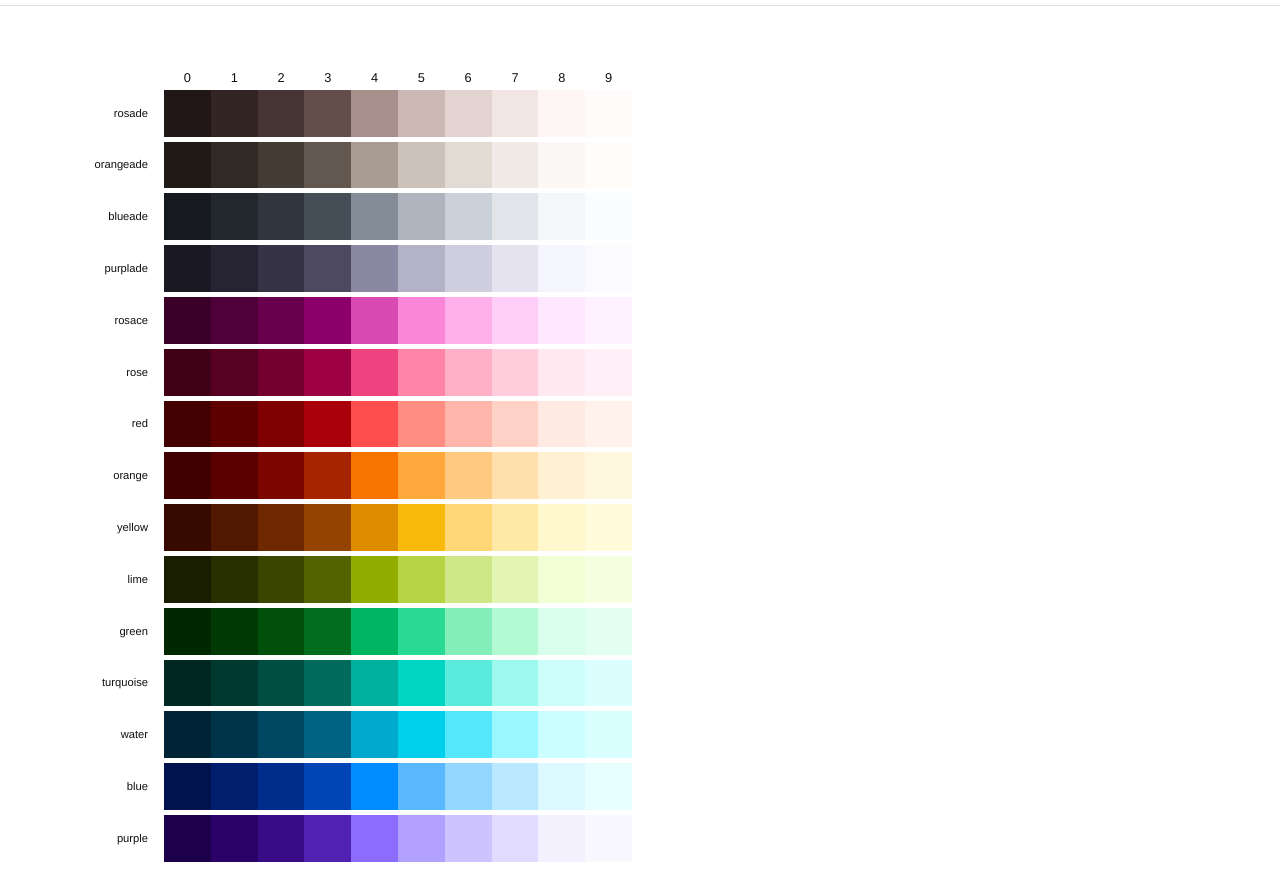
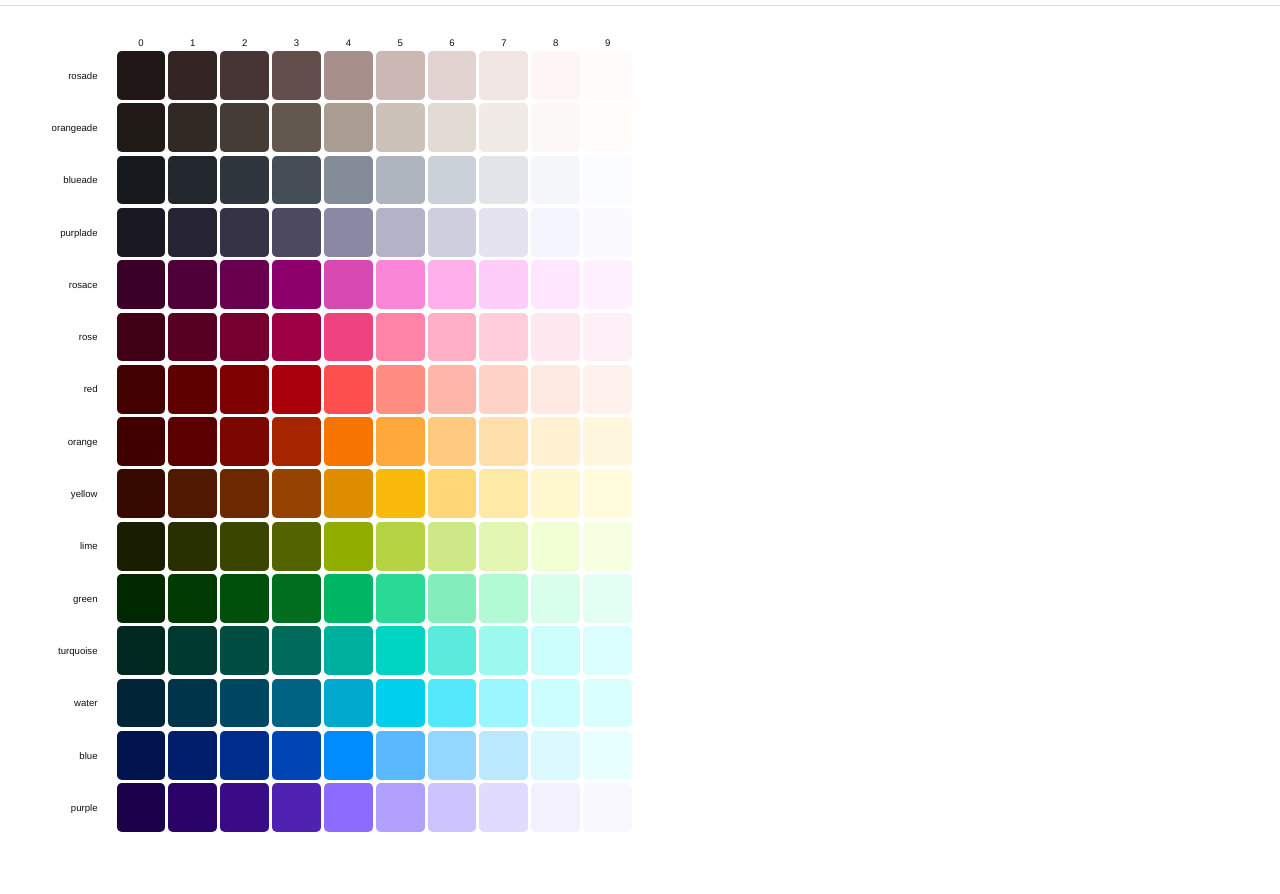
Before and after one commit to cisoun/Palette, a plain HTML site: page index.html in a window 1280 px wide. Shown: the part 51-945 px from the top of the page. After the commit the page ends 883 px from the top, so only its background shows below. Drawn offline with Linux system fonts and the light colour scheme; a web font is replaced by a local one.

Commit message:
Convert palette to a grid

```diff
--- a/app.js
+++ b/app.js
@@ -79,34 +79,32 @@ const App = {
 		this.palette = Palette.create(COLORS, LEVELS);
 
 		App.ui.palette.replaceChildren();
-		const row = document.createElement('div');
-		const column = document.createElement('div');
-		row.appendChild(column);
+
+		App.ui.palette.appendChild(document.createElement('div'));
+
 		for (let i = 0; i < LEVELS.length; i++) {
-			const column = document.createElement('div');
-			column.innerHTML = i;
-			row.appendChild(column);
+			const level = document.createElement('div');
+			level.innerHTML = i;
+			level.classList.add('level');
+			App.ui.palette.appendChild(level);
 		}
-		App.ui.palette.appendChild(row);
 
 		for (const color in this.palette) {
 			const levels = this.palette[color];
 
-			const row = document.createElement('div');
-
 			const title = document.createElement('div');
 			title.innerHTML = color;
-			row.appendChild(title);
+			title.classList.add('name');
+			App.ui.palette.appendChild(title);
 
 			for (const [i, value] of levels.entries()) {
 				App.setCSSColor(`${color}-${i}`, value);
-				const column = document.createElement('div');
-				column.classList.add('color');
-				column.onclick = () => this.copyColor(value);
-				column.style.backgroundColor = `var(--${color}-${i})`;
-				row.appendChild(column);
+				const cell = document.createElement('div');
+				cell.classList.add('color');
+				cell.onclick = () => this.copyColor(value);
+				cell.style.backgroundColor = `var(--${color}-${i})`;
+				App.ui.palette.appendChild(cell);
 			}
-			App.ui.palette.appendChild(row);
 		}
 	},
 };
--- a/index.html
+++ b/index.html
@@ -115,43 +115,23 @@
 			}
 
 			#palette {
-				display: flex;
-				flex-direction: column;
-				gap: 5px;
+				display: grid;
+				font-size: 0.6rem;
+				grid-gap: 0.5%;
+				grid-template-columns: auto repeat(10, auto);
 				padding: 2rem;
 				max-width: 600px;
 			}
-			#palette > div {
+			#palette .color {
+				aspect-ratio: 1;
+				border-radius: 10%;
+				cursor: pointer;
+			}
+			#palette .color:hover { transform: scale(1.1); }
+			#palette .level { text-align: center; }
+			#palette .name {
 				display: flex;
-				flex-direction: row;
-				flex-grow: 1;
-			}
-			#palette > div > div:first-child {
-				width: 100px;
-			}
-			#palette > div:first-child > div {
-				display: flex;
-				align-items: end;
-				font-size: 0.8rem;
-				justify-content: center;
-			}
-			#palette > div > div:not(:first-child) {
-				aspect-ratio: 1;
-				flex-grow: 1;
-			}
-			#palette .color {
-				cursor: pointer;
-				transition: transform 0.05s;
-			}
-			#palette .color:hover {
-				transform: scale(1.1);
-			}
-			/* Color name */
-			#palette > div > div:first-child {
 				align-items: center;
-				/*aspect-ratio: unset;*/
-				display: flex;
-				font-size: 0.7rem;
 				justify-content: end;
 				padding: 0 1rem;
 			}
```
